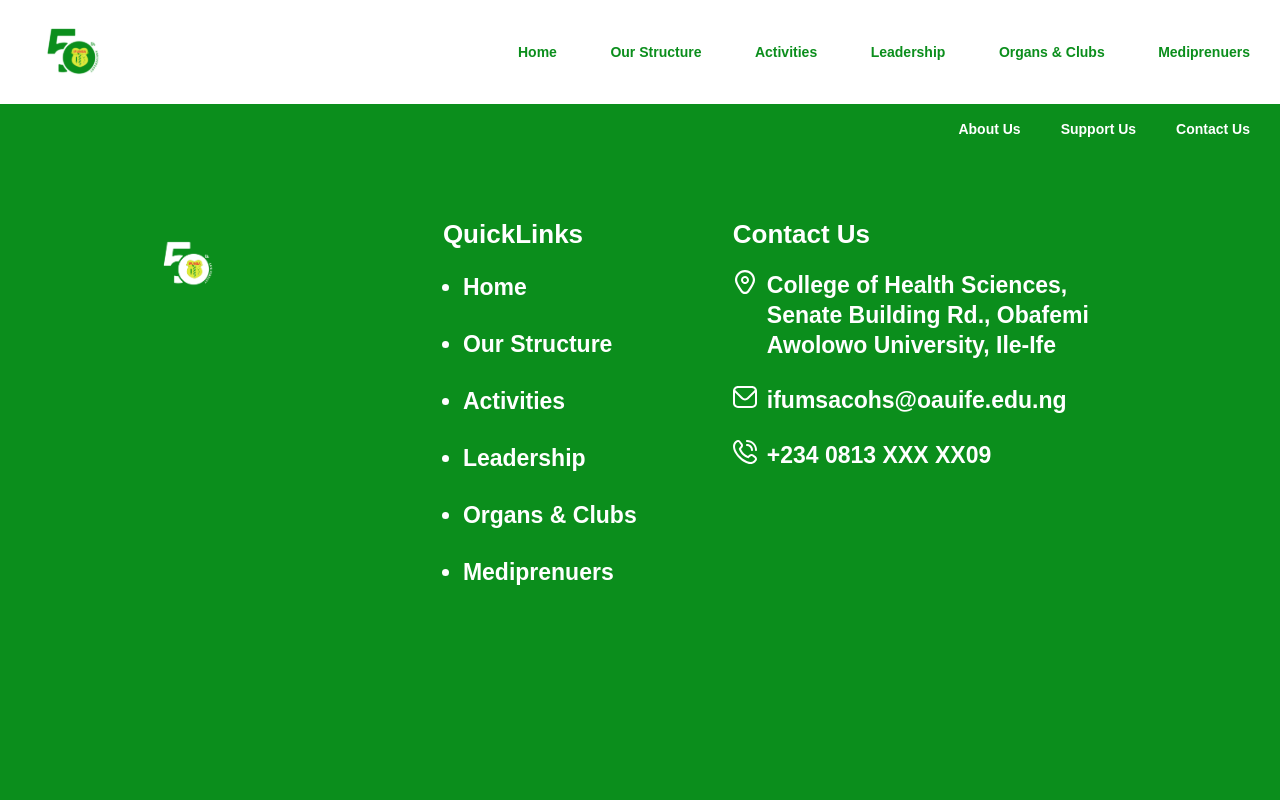
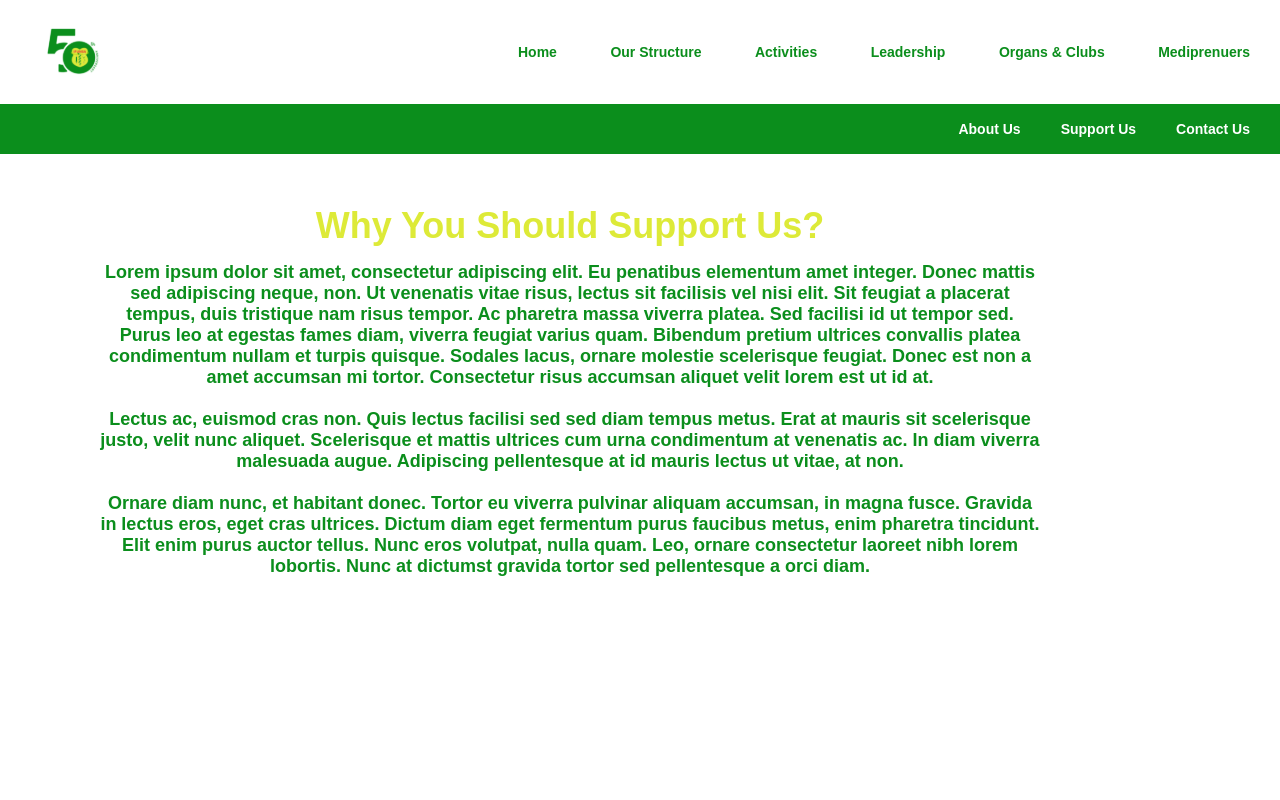
Before and after one commit to seyimarv/ifumsa-website, a React (Create React App) app: page /support in a window 1280 px wide. Shown: the top 800 px of the page. Built offline with nearby package versions, Linux system fonts and the light colour scheme; the HTML template or start-up script is replaced by a standard one.

Commit message:
added support page

```diff
--- a/src/App.js
+++ b/src/App.js
@@ -7,6 +7,7 @@ import Footer from "./components/Footer/Footer";
 import { Routes, Route } from "react-router-dom";
 import About from "./pages/About";
 import Leadership from "./pages/Leadership";
+import Support from "./pages/Support";
 function App() {
   return (
     <div>
@@ -16,6 +17,7 @@ function App() {
         <Route path="/" element={<Home />} />
         <Route path="/about" element={<About />} />
         <Route path="/leadership" element={<Leadership />} />
+        <Route path='/support' element={<Support />} />
       </Routes>
       <Footer />
     </div>
--- a/src/components/Header/Header.js
+++ b/src/components/Header/Header.js
@@ -5,7 +5,7 @@ import Typograpghy from "../Typography/Typograpghy";
 import { colors } from "../../styles/colors";
 import { devices } from "../../styles/mediaQueries";
 import { useOnClickOutside } from "./utils";
-import { Link } from "react-router-dom";
+import { Link, Navigate, useNavigate } from "react-router-dom";
 
 const NavsData = [
   {
@@ -138,12 +138,17 @@ const ToggleIcon = styled.div`
 const Header = () => {
   const [isMobileNav, setIsMobileNav] = useState(false);
   const node = useRef();
+  const navigate = useNavigate()
   useOnClickOutside(node, () => setIsMobileNav(false));
   const onToggleMobileNav = useCallback(() => {
     if (!isMobileNav) {
       setIsMobileNav(true);
     } else setIsMobileNav(false);
   }, [isMobileNav]);
+  const changeRoute = useCallback((path) => {
+    navigate(path)
+    setIsMobileNav(false)
+  }, [])
   return (
     <React.Fragment ref={node}>
       <Wrapper>
@@ -151,9 +156,7 @@ const Header = () => {
         <NavsWrapper>
           {NavsData.map(({ label, path }) => {
             return (
-              <Link to={path} key={path}>
-                <Typograpghy>{label}</Typograpghy>
-              </Link>
+                <Typograpghy onClick={() => changeRoute(path)} key={path}>{label}</Typograpghy>
             );
           })}
         </NavsWrapper>
@@ -172,9 +175,7 @@ const Header = () => {
         <IfumsaLogo />
         {NavsData.map(({ label, path }) => {
           return (
-            <Link to={path} key={path} >
-              <Typograpghy>{label}</Typograpghy>
-            </Link>
+            <Typograpghy onClick={() => changeRoute(path)} key={path}>{label}</Typograpghy>
           );
         })}
       </MobileNav>
--- a/src/pages/Leadership/index.js
+++ b/src/pages/Leadership/index.js
@@ -9,7 +9,6 @@ import President from "../../Images/President.png";
 import { Council } from "./utils";
 
 const array = [1, 2, 3, 4, 5, 6];
-
 
 const Wrapper = styled(Container)`
   padding: 1rem 0rem;
@@ -135,6 +134,7 @@ const Leadership = () => {
           align="center"
         >
           Executive Council
+        </Typograpghy>
         <div className="grid">
           {Council.map((data) => {
             return (
@@ -160,7 +160,6 @@ const Leadership = () => {
             );
           })}
         </div>
-        </Typograpghy>
       </GridContainer>
       <GridContainer>
         <Typograpghy
--- /dev/null
+++ b/src/pages/Support/index.js
@@ -0,0 +1,59 @@
+import React from "react";
+import { devices } from "../../styles/mediaQueries";
+import styled from "styled-components";
+import { Container } from "react-bootstrap";
+import Typograpghy from "../../components/Typography/Typograpghy";
+import { colors } from "../../styles/colors";
+
+const Wrapper = styled(Container)`
+  padding: 1rem 10rem;
+  margin: 0rem;
+  overflow-x: hidden;
+  padding-bottom: 30rem;
+
+  @media ${devices.phone} {
+    padding: 1rem 2rem;
+    padding-bottom: 30rem;
+  }
+`;
+
+const Support = () => {
+  return (
+    <Wrapper>
+      <Typograpghy
+        color={colors.secondary}
+        size="3.6rem"
+        lineHeight="4.3rem"
+        align="center"
+        mt="4rem"
+      >
+        Why You Should Support Us?
+      </Typograpghy>
+      <Typograpghy size="1.8rem" lineHeight="2.1rem" align="center" mt="1.5rem">
+        Lorem ipsum dolor sit amet, consectetur adipiscing elit. Eu penatibus
+        elementum amet integer. Donec mattis sed adipiscing neque, non. Ut
+        venenatis vitae risus, lectus sit facilisis vel nisi elit. Sit feugiat a
+        placerat tempus, duis tristique nam risus tempor. Ac pharetra massa
+        viverra platea. Sed facilisi id ut tempor sed. Purus leo at egestas
+        fames diam, viverra feugiat varius quam. Bibendum pretium ultrices
+        convallis platea condimentum nullam et turpis quisque. Sodales lacus,
+        ornare molestie scelerisque feugiat. Donec est non a amet accumsan mi
+        tortor. Consectetur risus accumsan aliquet velit lorem est ut id at.
+        <br /> <br />
+        Lectus ac, euismod cras non. Quis lectus facilisi sed sed diam tempus
+        metus. Erat at mauris sit scelerisque justo, velit nunc aliquet.
+        Scelerisque et mattis ultrices cum urna condimentum at venenatis ac. In
+        diam viverra malesuada augue. Adipiscing pellentesque at id mauris
+        lectus ut vitae, at non.
+        <br /> <br /> Ornare diam nunc, et habitant donec. Tortor eu viverra
+        pulvinar aliquam accumsan, in magna fusce. Gravida in lectus eros, eget
+        cras ultrices. Dictum diam eget fermentum purus faucibus metus, enim
+        pharetra tincidunt. Elit enim purus auctor tellus. Nunc eros volutpat,
+        nulla quam. Leo, ornare consectetur laoreet nibh lorem lobortis. Nunc at
+        dictumst gravida tortor sed pellentesque a orci diam.
+      </Typograpghy>
+    </Wrapper>
+  );
+};
+
+export default Support;
```
Lines whose indentation alone changed are shown as unchanged.
